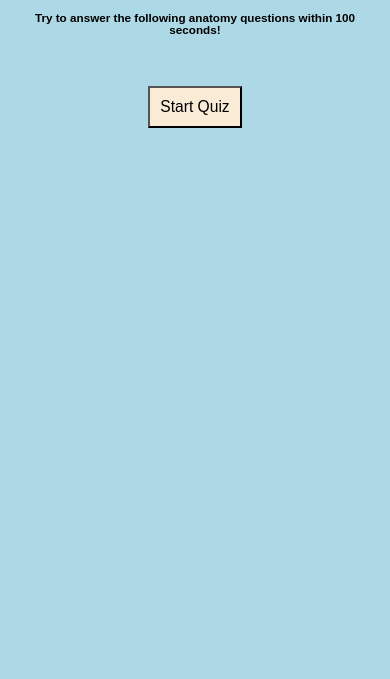
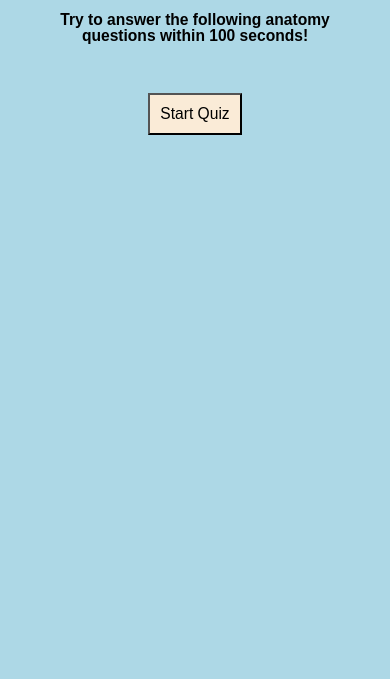
Before and after one commit to lilpinc/Anatomy-Quiz, a plain HTML site: page index.html in a window 390 px wide. Shown: the part 205-884 px from the top of the page. Drawn offline with Linux system fonts and the light colour scheme.

Commit message:
Update style.css
increased size of h2 on phone screen size

```diff
--- a/Assets/css/style.css
+++ b/Assets/css/style.css
@@ -164,6 +164,9 @@ input{
         margin-left: 70px;
         margin-top: 20px;
     }
+     h2 {
+        font-size: 4vw;
+    }
     #startquiz, .btn {
         font-size: 4vw;
     }
```
